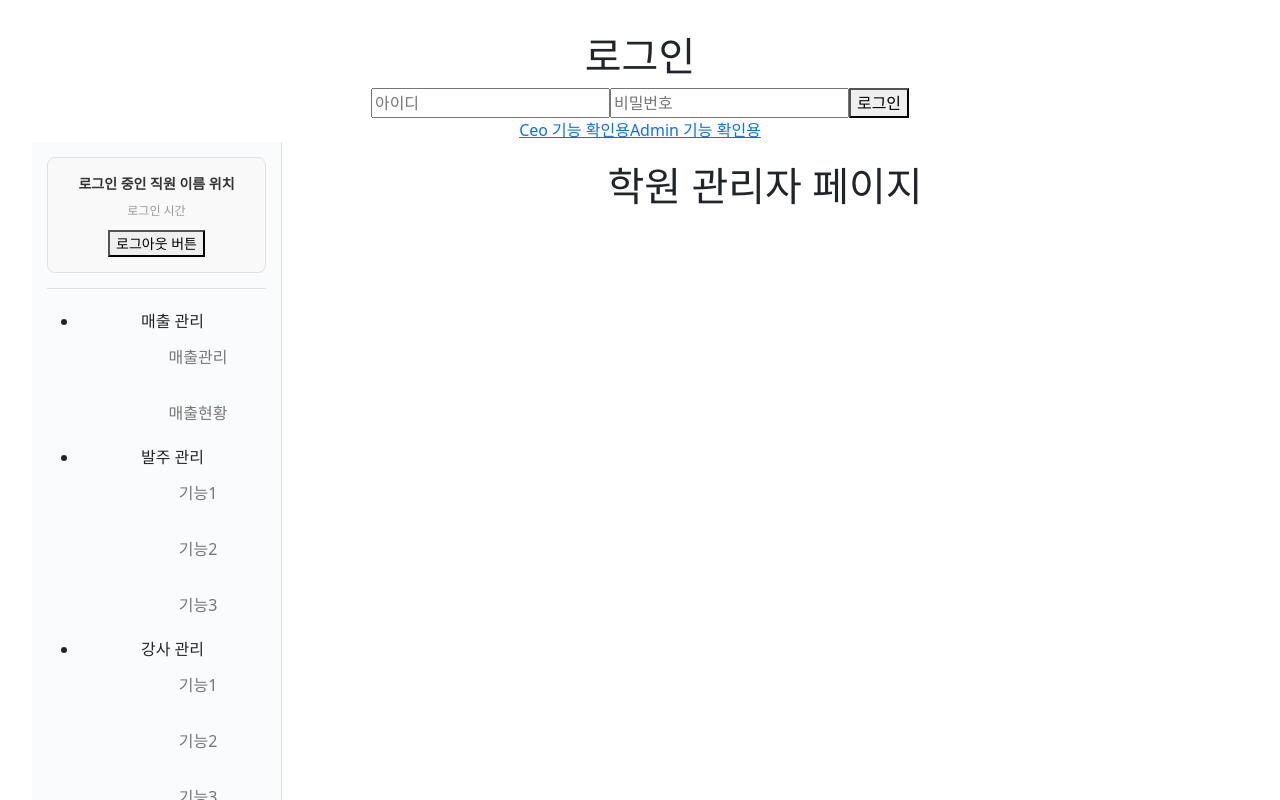
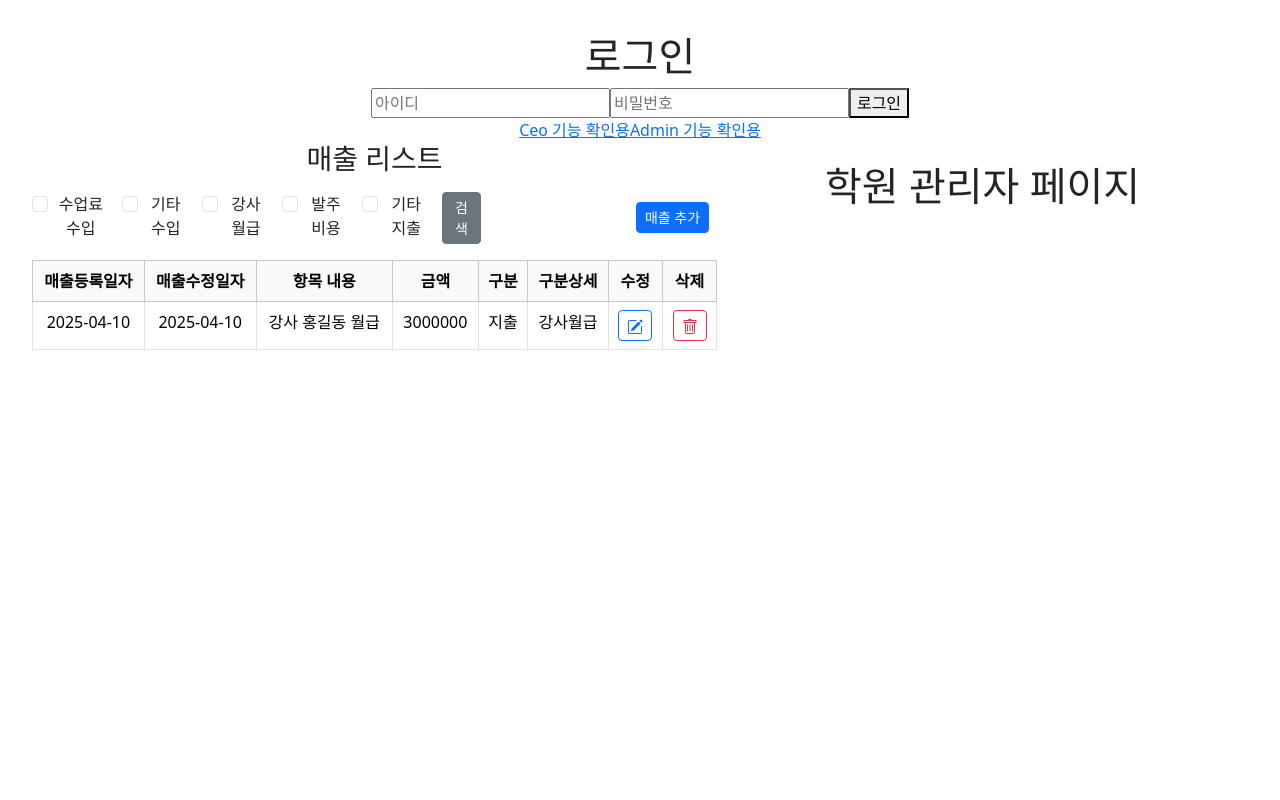
Before and after one commit to CrystalJiSeon/finalprojectmypart, a React (Vite) app: page /admin in a window 1280 px wide. Shown: the top 800 px of the page. Built offline with nearby package versions, Linux system fonts and the light colour scheme.

Commit message:
멘토님 피드백 후 다시 작업하는 부분 올리는 중(포트폴리오로 쓸 예정)

```diff
--- a/src/pages/admin/AdminSalesModal.tsx
+++ b/src/pages/admin/AdminSalesModal.tsx
@@ -1,10 +1,11 @@
 import axios from 'axios';
 import { useEffect, useState } from 'react';
-import { Button, Dropdown, FloatingLabel, Form, ListGroup, Modal } from 'react-bootstrap';
+import { Button, CloseButton, Dropdown, FloatingLabel, Form, ListGroup, Modal } from 'react-bootstrap';
 import 'bootstrap/dist/css/bootstrap.min.css';
+import React from 'react';
 
 type Student = {id:number, name:string}
-function AdminSalesModal({show, title, btnTag, onBtn, onClose, lecture, classList}) {
+function AdminSalesModal({show, title, btnTag, onBtn, onClose, bcode, acode}) {
     const [sdate, setSDate] = useState('');
     const [selectedLecture, setSelectedLecture] = useState('');
     const [selectedClass, setSelectedClass] = useState('');
@@ -16,47 +17,39 @@ function AdminSalesModal({show, title, btnTag, onBtn, onClose, lecture, classLis
     return (
         <>
             <Modal show={show} size="lg" centered>
-                <Modal.Header closeButton onClick={onClose}>
+                <Modal.Header>
                     <Modal.Title>{title}</Modal.Title>
+                    <CloseButton onClick={onClose}></CloseButton>
                 </Modal.Header>
                 <Modal.Body>
-                    <Form>
-                        <Form.Group className="mb-3" controlId="sales_date">
-                            <Form.Label>날짜</Form.Label>
-                            <Form.Control  type="date"  placeholder="YYYY-MM-DD" autoFocus />
-                        </Form.Group>
+                    <Form.Group>
                         <Form.Group className="mb-3" controlId="lecture">
-                            <Form.Label>수업 분반</Form.Label>
+                            <Form.Label>구분</Form.Label>
                             <Form.Select onChange={((e)=>setSelectedClass(e.target.value))}>
-                                <option value="">강사를 선택하세요</option>
-                                {classList.map((item, index) => (
+                                <option value="">구분</option>
+                                {acode.map((item, index) => (
                                     <option key={index} value={item}>{item}</option>
                                 ))}
                             </Form.Select>
                         </Form.Group>
                         <Form.Group className="mb-3" controlId="teacher">
-                            <Form.Label>과목</Form.Label>
+                            <Form.Label>구분 상세</Form.Label>
                             <Form.Select onChange={((e)=>setSelectedLecture(e.target.value))}>
-                                <option value="">과목를 선택하세요</option>
-                                {lecture.map((item, index) => (
+                                <option value="">구분 상세</option>
+                                {bcode.map((item, index) => (
                                     <option key={index} value={item}>{item}</option>
                                 ))}
                             </Form.Select>
                         </Form.Group>
-                        <Form.Group className="mb-3 position-relative" controlId="student">
-                        <Form.Label>{btnTag==="추가"? "등록한 학생 이름":"학생 이름 수정하기"}</Form.Label>
-                        <Form.Control
-                            type="text"
-                            placeholder="학생 이름을 입력하세요"
-                            value={studentName}
-                            onChange={e => setStudentName(e.target.value)}
-                            autoComplete="off"/>
-                    </Form.Group>
+                        <Form.Group className="mb-3" controlId="sales_date">
+                            <Form.Label>항목 내용</Form.Label>
+                            <Form.Control  type="text"  placeholder="수입/지출 항목 내용을 입력하세요" autoFocus />
+                        </Form.Group>
                         <Form.Group className="mb-3" controlId="sales_amount">
                             <Form.Label>매출 입력</Form.Label>
                             <Form.Control  type="number"  placeholder="숫자 입력" onChange={e => setSalesAmount(Number(e.target.value))} />
                         </Form.Group>
-                    </Form>
+                    </Form.Group>
                 </Modal.Body>
                 <Modal.Footer>
                     <Button onClick={()=>{onBtn({sdate,selectedLecture,selectedClass,salesAmount,studentName})}}>{btnTag}</Button>
--- a/src/pages/admin/NavBar.tsx
+++ b/src/pages/admin/NavBar.tsx
@@ -1,128 +1,134 @@
-import React, { useState } from 'react';
-import { Nav } from 'react-bootstrap';
-import { useLocation } from 'react-router-dom';
-import '../../../public/AdminNavCss.css'
-function NavBar(props) {
-    const [activeSubMenu, setActiveSubMenu] = useState(() => {
-        const path = window.location.pathname;
-        return path.split('/').pop();
-    });
-    const [currentMenu, setCurrentMenu]=useState();
-    const location = useLocation();
-    const handleSubMenuClick = (subMenu, path) => {
-        setActiveSubMenu(subMenu);
-        window.location.href = path;
+import React, { MouseEvent, useEffect, useState } from 'react';
+import AdminSalesModal from './AdminSalesModal';
+import { Button, Form } from 'react-bootstrap';
+import axios from 'axios';
+
+function SalesManage(props) {
+    const [teacher, setTeacher] = useState(["강사1", "강사2","강사3"])
+    const [bcode, setBcodeList] = useState(["수업료 수입", "기타 수입", "강사 월급", "발주 비용", "기타 지출"])
+    const [acode, setAcodeList] = useState(["수입", "지출"])
+    const [modalShow, setModalShow] = useState(false);
+    const [title, setTitle] = useState("매출 추가");
+    const [btnTag, setBtnTag] = useState("추가")
+    const [onBtn, setOnBtn] = useState(()=>{ })
+    const [selected, setSelected] = useState("")
+    const [selectedSub, setSelectedSub]=useState("");
+    const [hideSubCondition, setHideSubCondition] = useState(true);
+    const handleSelect = (e: React.ChangeEvent<HTMLSelectElement>) => {
+        setSelected(e.target.value)
+        console.log(selected)
+        if (e.target.value === "condition") {
+            setHideSubCondition(true);  // "학생이름"을 선택한 경우 서브 조건 보이기
+        } else {
+            setHideSubCondition(false);  // 다른 조건을 선택한 경우 서브 조건 숨기기
+        }
     };
+    const handleSelectSub = (e: React.ChangeEvent<HTMLSelectElement>) => {
+        setSelectedSub(e.target.value)
+        console.log(selectedSub)
+    };
+    const handleAddSales = async(data:{
+        sdate:string;
+        selectedLecture: string;
+        selectedClass: string;
+        selectedSalesAmount:number;
+        studentId?:number;
+        studentName:string;
+    })=>{
+        try{
+            const res = await axios.post("/api/sales",data)
+            console.log(data)
+            alert("매출이 추가되었습니다")
 
-    const handleMenuClick = (menu) => {
-        setActiveSubMenu(null);
+            setModalShow(false)
+        }catch(error){
+            console.error("매출 추가 실패:", error)
+            alert("매출을 추가할 수 없습니다.")
+        }
+    }
+    const handleAdd = () => {
+        setTitle("매출 추가")
+        setBtnTag("추가")
+        setOnBtn(()=>handleAddSales)
+        setModalShow(true)
     };
+    const handleUpdate = () => {
+        setModalShow(true)
+        console.log(modalShow)
+        setTitle("매출 수정")
+        setBtnTag("수정")
+    };
+    useEffect(() => {
+        console.log("선택된 값: ", selected, selectedSub);
+    }, [selected, selectedSub]);  // selected 값이 변경될 때마다 이 코드가 실행됩니다.
+
     return (
         <div>
-            {/* <Nav variant="tabs" defaultActiveKey="/home">
-                <Nav.Item>추후 없앨 탭들임</Nav.Item>
-                <Nav.Item>
-                    <Nav.Link href="/admin/sales">Sales</Nav.Link>
-                </Nav.Item>
-                <Nav.Item>
-                    <Nav.Link href="/admin/order">Order</Nav.Link>
-                </Nav.Item>
-                <Nav.Item>
-                    <Nav.Link href="/admin/class">Class</Nav.Link>
-                </Nav.Item>
-                <Nav.Item>
-                    <Nav.Link href="/admin/teacher" >Teacher</Nav.Link>
-                </Nav.Item>
-                <Nav.Item>
-                    <Nav.Link href="/admin/student" >Student</Nav.Link>
-                </Nav.Item>
-            </Nav> */}
+            <AdminSalesModal show={modalShow} title={title} btnTag={btnTag} onBtn={onBtn}
+                                onClose={()=>setModalShow(false)} acode={acode} bcode={bcode}/>
 
-            <aside className="sidebar">
-            <div className="sidebar-top">
-                <div className="user-info">
-                    <div className="user-name">
-                        로그인 중인 직원 이름 위치
+            <div >
+            <h3 className="mb-3">매출 리스트</h3>
+                <div className="d-flex justify-content-between align-items-center mb-3 row">
+                    <div className="col-md-8 col-12 d-flex justify-content-between align-items-center">
+                        <Form className='d-flex w-100'>
+                            <Form.Check inline label="수업료 수입" name="group1" type="checkbox" id={`inline-checkbox-1`}/>
+                            <Form.Check inline label="기타 수입" name="group1" type="checkbox" id={`inline-checkbox-2`}/>
+                            <Form.Check inline label="강사 월급" name="group1" type="checkbox" id={`inline-checkbox-3`}/>
+                            <Form.Check inline label="발주 비용" name="group1" type="checkbox" id={`inline-checkbox-3`}/>
+                            <Form.Check inline label="기타 지출" name="group1" type="checkbox" id={`inline-checkbox-3`}/>
+                            <Button className='btn btn-secondary' size="sm" style={{ width: "50px" }}>검색</Button>
+                        </Form>
                     </div>
-                    <div className="login-time">로그인 시간</div>
-                    <button className="box small">로그아웃 버튼</button>
+                    <div className='col-md-4 col-12 d-flex justify-content-end mt-3 mt-md-0'>
+                        <Button className="btn btn-primary me-2"  size="sm" onClick={handleAdd}>매출 추가</Button>
+                    </div>
+                </div>
+                <div>
+                    <table className="table table-bordered responsive">
+                        <thead className="table-light">
+                            <tr>
+                                <th>매출등록일자</th>
+                                <th>매출수정일자</th>
+                                <th>항목 내용</th>
+                                <th>금액</th>
+                                <th>구분</th>
+                                <th>구분상세</th>
+                                <th>수정</th>
+                                <th>삭제</th>
+                            </tr>
+                        </thead>
+                        <tbody>
+                            <tr className="table-hover">
+                                <td>2025-04-10</td>
+                                <td>2025-04-10</td>
+                                <td>강사 홍길동 월급</td>
+                                <td>3000000</td>
+                                <td>지출</td>
+                                <td>강사월급</td>
+                                <td>
+                                    <button onClick={handleUpdate} className="btn btn-sm btn-outline-primary">
+                                        <svg xmlns="http://www.w3.org/2000/svg" width="16" height="16" fill="currentColor" className="bi bi-pencil-square" viewBox="0 0 16 16">
+                                            <path d="M15.502 1.94a.5.5 0 0 1 0 .706L14.459 3.69l-2-2L13.502.646a.5.5 0 0 1 .707 0l1.293 1.293zm-1.75 2.456-2-2L4.939 9.21a.5.5 0 0 0-.121.196l-.805 2.414a.25.25 0 0 0 .316.316l2.414-.805a.5.5 0 0 0 .196-.12l6.813-6.814z"/>
+                                            <path fillRule="evenodd" d="M1 13.5A1.5 1.5 0 0 0 2.5 15h11a1.5 1.5 0 0 0 1.5-1.5v-6a.5.5 0 0 0-1 0v6a.5.5 0 0 1-.5.5h-11a.5.5 0 0 1-.5-.5v-11a.5.5 0 0 1 .5-.5H9a.5.5 0 0 0 0-1H2.5A1.5 1.5 0 0 0 1 2.5z"/>
+                                        </svg>
+                                    </button>
+                                </td>
+                                <td>
+                                    <button className="btn btn-sm btn-outline-danger">
+                                        <svg xmlns="http://www.w3.org/2000/svg" width="16" height="16" fill="currentColor" className="bi bi-trash" viewBox="0 0 16 16">
+                                            <path d="M5.5 5.5A.5.5 0 0 1 6 6v6a.5.5 0 0 1-1 0V6a.5.5 0 0 1 .5-.5m2.5 0a.5.5 0 0 1 .5.5v6a.5.5 0 0 1-1 0V6a.5.5 0 0 1 .5-.5m3 .5a.5.5 0 0 0-1 0v6a.5.5 0 0 0 1 0z"/>
+                                            <path d="M14.5 3a1 1 0 0 1-1 1H13v9a2 2 0 0 1-2 2H5a2 2 0 0 1-2-2V4h-.5a1 1 0 0 1-1-1V2a1 1 0 0 1 1-1H6a1 1 0 0 1 1-1h2a1 1 0 0 1 1 1h3.5a1 1 0 0 1 1 1zM4.118 4 4 4.059V13a1 1 0 0 0 1 1h6a1 1 0 0 0 1-1V4.059L11.882 4zM2.5 3h11V2h-11z"/>
+                                        </svg>
+                                    </button>
+                                </td>
+                            </tr>
+                        </tbody>
+                    </table>
                 </div>
             </div>
-            <ul>
-                <li>
-                    <span>
-                        <i className="bi bi-piggy-bank"></i>매출 관리
-                    </span>
-                    <ul className="submenu">
-                        <li >
-                            <a href="#" onClick={() => handleSubMenuClick('submenu1', '/admin/salesmanage')}>매출관리</a>
-                        </li>
-                        <li >
-                            <a href="#" onClick={() => handleSubMenuClick('submenu2', '/admin/salesstatus')}>매출현황</a>
-                        </li>
-                    </ul>
-                </li>
-                <li>
-                    <span >
-                        <i className="bi bi-cart-check"></i>발주 관리
-                    </span>
-                    <ul className="submenu">
-                        <li >
-                            <a href="#" onClick={() => handleSubMenuClick('submenu1', '/path')}>기능1</a>
-                        </li>
-                        <li >
-                            <a href="#" onClick={() => handleSubMenuClick('submenu2', '/path2')}>기능2</a>
-                        </li>
-                        <li>
-                            <a href="#" onClick={() => handleSubMenuClick('submenu3', '/path3')}>기능3</a>
-                        </li>
-                    </ul>
-                </li>
-                <li>
-                    <span >
-                        <i className="bi bi-cart-check"></i>강사 관리
-                    </span>
-                    <ul className="submenu">
-                        <li >
-                            <a href="#" onClick={() => handleSubMenuClick('submenu1', '/path')}>기능1</a>
-                        </li>
-                        <li >
-                            <a href="#" onClick={() => handleSubMenuClick('submenu2', '/path2')}>기능2</a>
-                        </li>
-                        <li>
-                            <a href="#" onClick={() => handleSubMenuClick('submenu3', '/path3')}>기능3</a>
-                        </li>
-                    </ul>
-                </li>
-                <li>
-                    <span >
-                        <i className="bi bi-cart-check"></i>수업 관리
-                    </span>
-                    <ul className="submenu">
-                        <li >
-                            <a href="#" onClick={() => handleSubMenuClick('submenu1', '/path')}>기능1</a>
-                        </li>
-                        <li >
-                            <a href="#" onClick={() => handleSubMenuClick('submenu2', '/path2')}>기능2</a>
-                        </li>
-                        <li>
-                            <a href="#" onClick={() => handleSubMenuClick('submenu3', '/path3')}>기능3</a>
-                        </li>
-                    </ul>
-                </li>
-                <li>
-                   <ul className="submenu one">단일 메뉴의 경우
-                        <li>
-                            <a href="#" onClick={() => handleSubMenuClick('submenuname', '/path4')}>기능
-                                <i className="bi bi-person-vcard"></i>
-                            </a>
-                        </li>
-                    </ul>
-                </li>
-            </ul>
-        </aside>
         </div>
     );
 }
 
-export default NavBar;
+export default SalesManage;
--- a/src/pages/admin/SalesManage.tsx
+++ b/src/pages/admin/SalesManage.tsx
@@ -108,26 +108,24 @@ function SalesManage(props) {
                     <table className="table table-bordered responsive">
                         <thead className="table-light">
                             <tr>
-                                <th>순번</th>
-                                <th>매출식별자</th>
-                                <th>수업분반</th>
-                                <th>과목</th>
-                                <th>학생이름</th>
-                                <th>매출일자</th>
-                                <th>매출</th>
+                                <th>매출등록일자</th>
+                                <th>매출수정일자</th>
+                                <th>항목 내용</th>
+                                <th>금액</th>
+                                <th>구분</th>
+                                <th>구분상세</th>
                                 <th>수정</th>
                                 <th>삭제</th>
                             </tr>
                         </thead>
                         <tbody>
                             <tr className="table-hover">
-                                <td>1</td>
-                                <td>12345</td>
-                                <td>분반 A</td>
-                                <td>과목 1</td>
-                                <td>홍길동</td>
                                 <td>2025-04-10</td>
-                                <td>100,000원</td>
+                                <td>2025-04-10</td>
+                                <td>강사 홍길동 월급</td>
+                                <td>3000000</td>
+                                <td>지출</td>
+                                <td>강사월급</td>
                                 <td>
                                     <button onClick={handleUpdate} className="btn btn-sm btn-outline-primary">
                                         <svg xmlns="http://www.w3.org/2000/svg" width="16" height="16" fill="currentColor" className="bi bi-pencil-square" viewBox="0 0 16 16">
```
